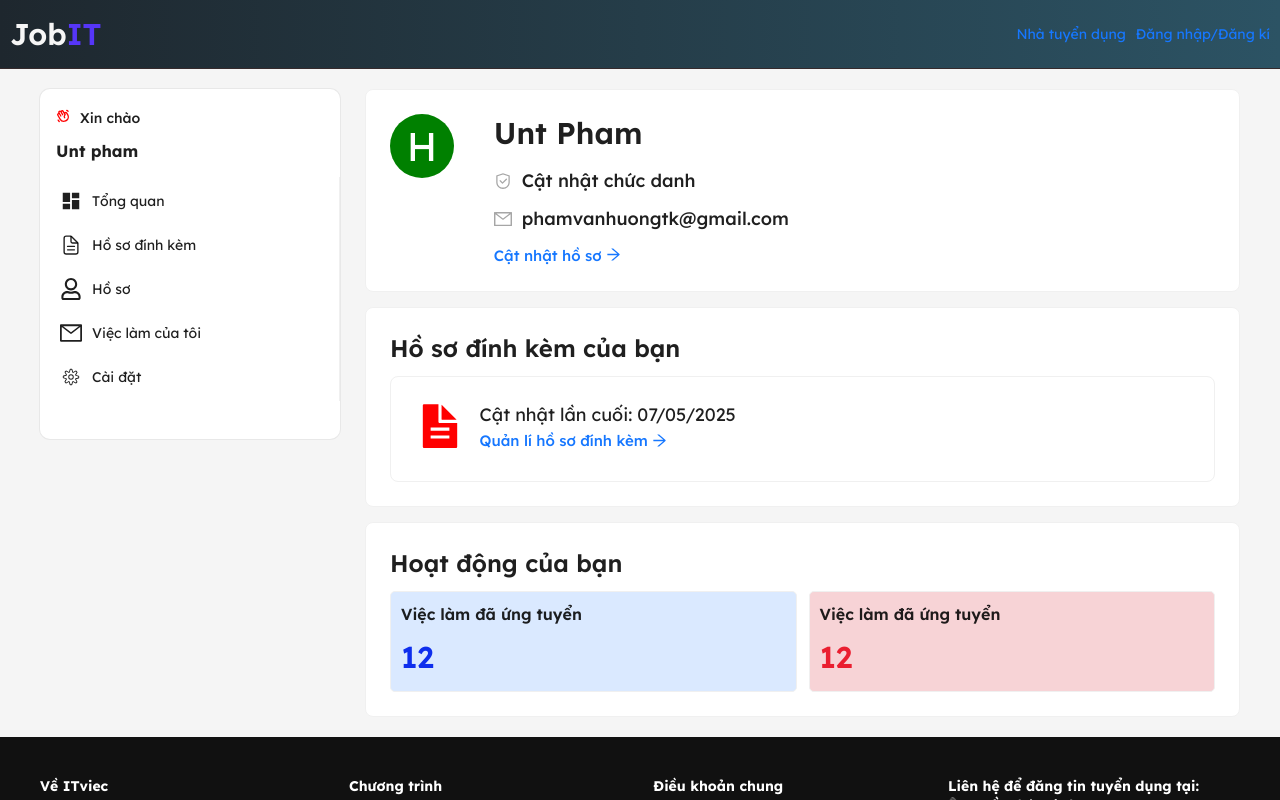
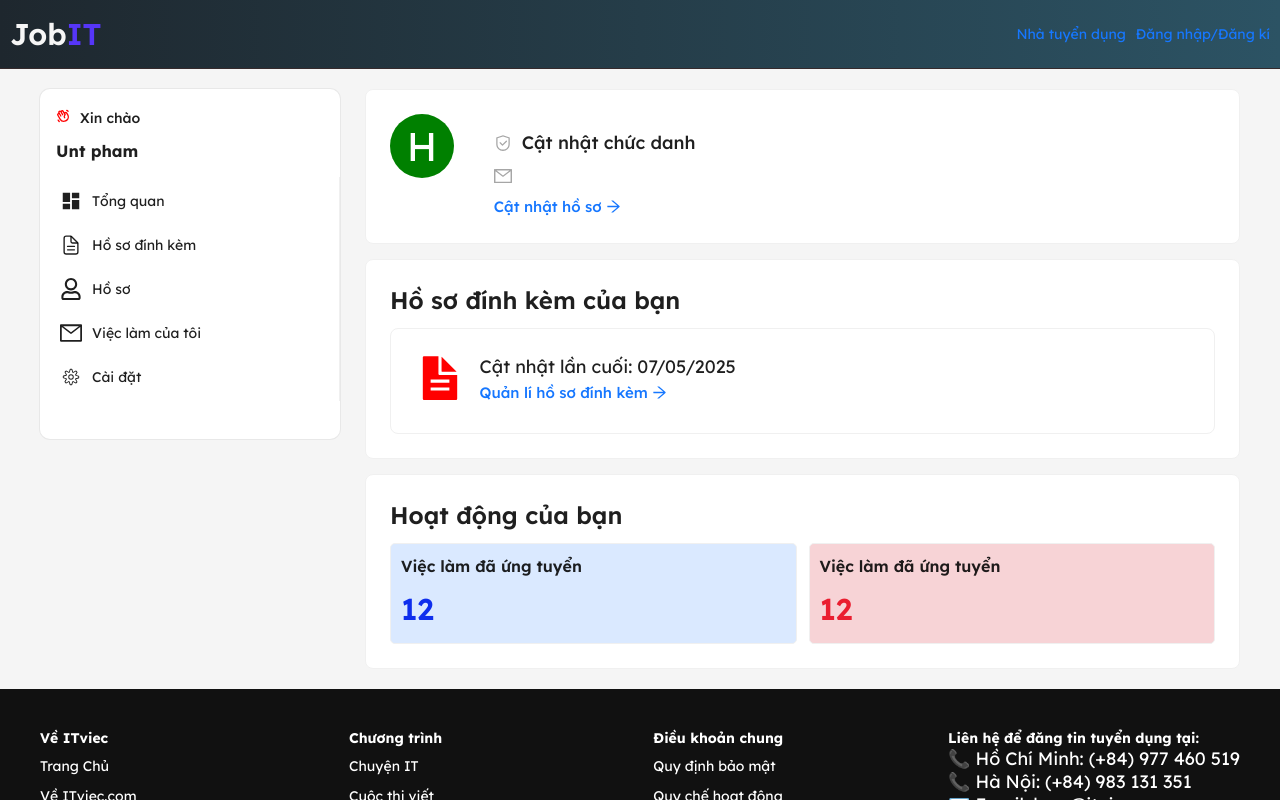
Before and after one commit to phamvanhuong123/jobIT-website, a React (Vite) app in the folder frontend/: page /user/tong-quan-ho-so in a window 1280 px wide. Shown: the top 800 px of the page. Built offline with nearby package versions, Linux system fonts and the light colour scheme; no server answers.

Commit message:
add email for jwt and overview Pabe

```diff
--- a/frontend/src/pages/Account/Overview/InforUser.tsx
+++ b/frontend/src/pages/Account/Overview/InforUser.tsx
@@ -1,8 +1,20 @@
 import { ArrowRightOutlined, MailOutlined, SafetyOutlined } from "@ant-design/icons"
 import { Avatar, Card, Col, Row, Typography } from "antd"
 import { Link } from "react-router"
+import { useAppSelector } from "~/store";
+import { jwtDecode } from "jwt-decode";
+import { useEffect, useState } from "react";
 const { Title } = Typography;
 function InforUser(){
+  const user = useAppSelector(state => state.userCandidate.candidate)
+  const token = localStorage.getItem('token');
+  const [email,setEmail] = useState('')
+  useEffect(()=>{
+    if(token){
+      const decodeToken = jwtDecode<any>(token)
+      setEmail(decodeToken.email)
+    }
+  },[])
     return <>
     <Col span={24}>
           <Card>
@@ -19,14 +31,14 @@ function InforUser(){
                 </Avatar>
               </Col>
               <Col span={21}>
-                <Title level={2}>Unt Pham</Title>
+                <Title level={2}>{user?.fullName}</Title>
                 <div className="box-title">
                   <SafetyOutlined />
                   <p>Cật nhật chức danh</p>
                 </div>
                 <div className="box-title">
                   <MailOutlined />
-                  <p>phamvanhuongtk@gmail.com</p>
+                  <p>{email}</p>
                 </div>
                 <Link className="box-update-link" to={"/user/ho-so-cv"}>
                   Cật nhật hồ sơ <ArrowRightOutlined />{" "}
```
Also changed, not shown: 1 other file (tests, documents, lock files or other folders).
